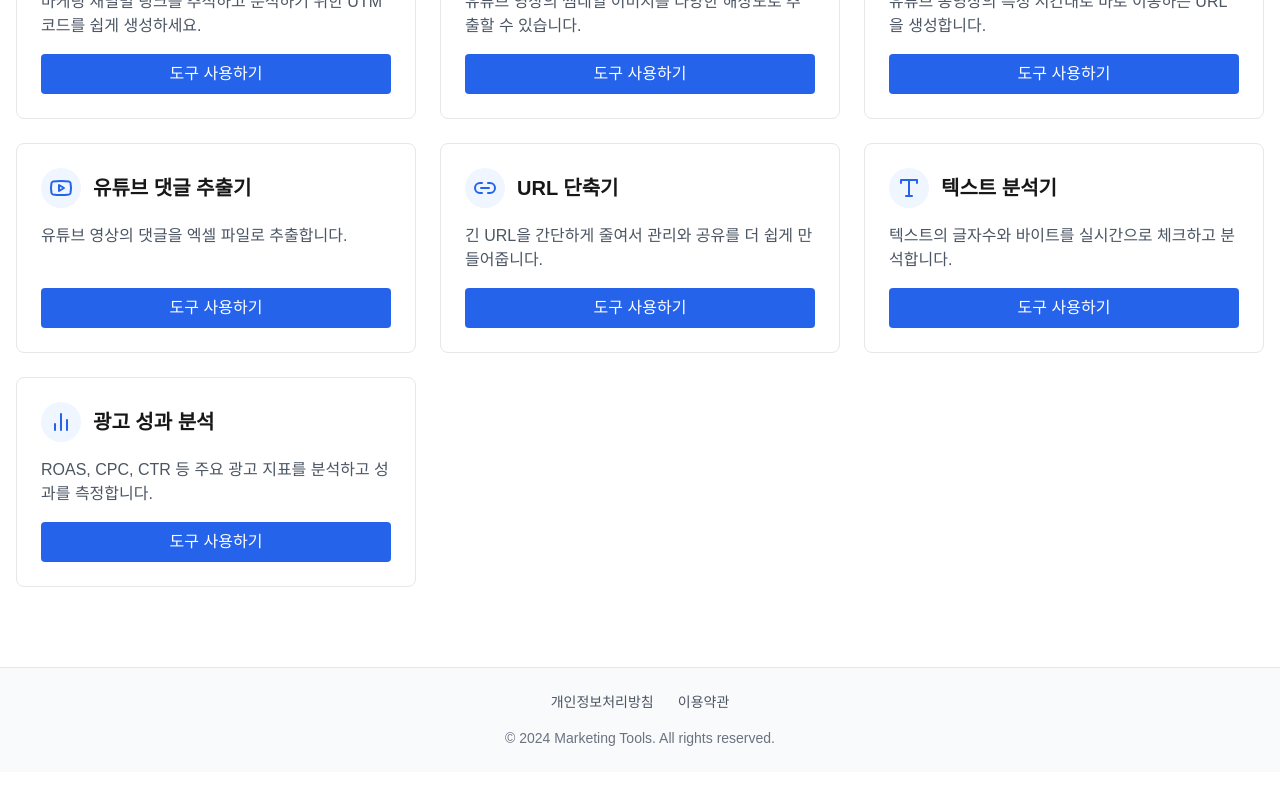
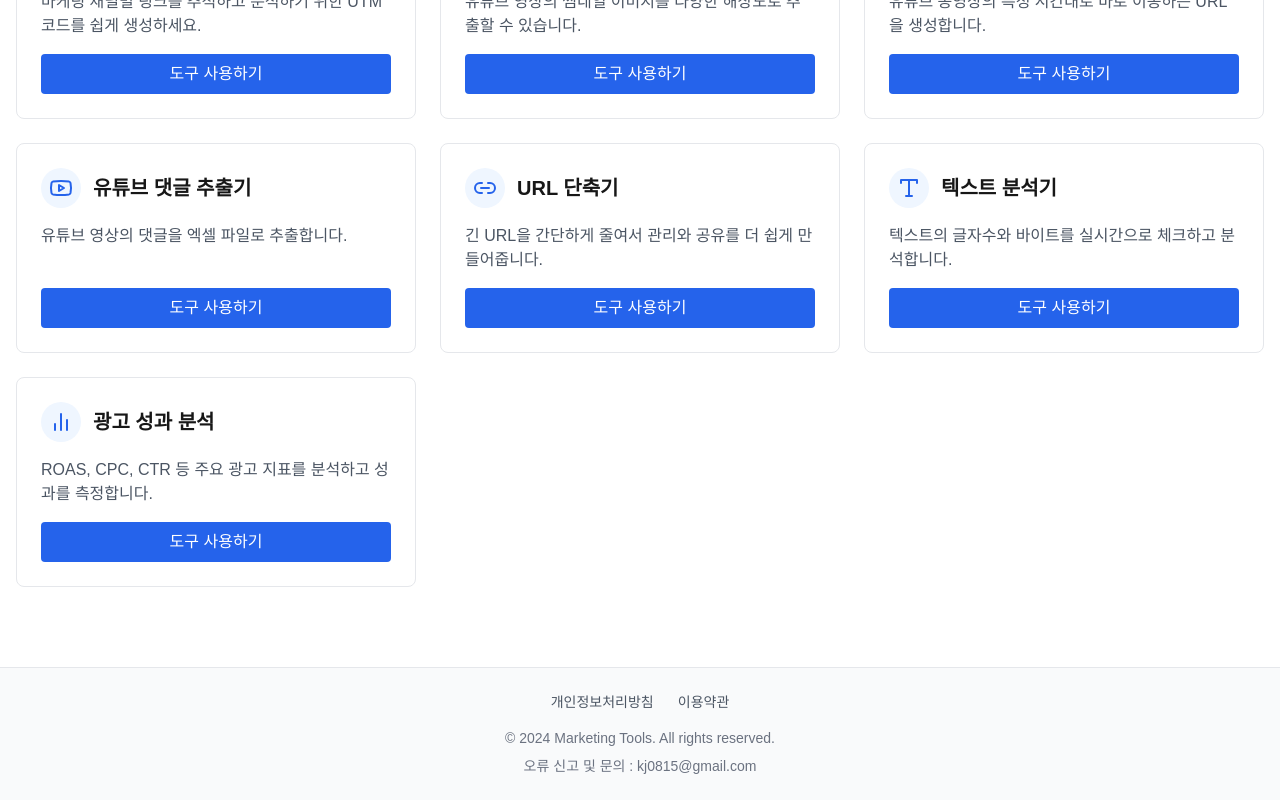
Before and after one commit to greentl0814/mkt-box, a Next.js app: page / in a window 1280 px wide. Shown: the part 191-991 px from the top of the page. Before the commit the page ends 963 px from the top, so only its background shows below. Built offline with nearby package versions, Linux system fonts and the light colour scheme.

Commit message:
footer add

```diff
--- a/components/Footer.js
+++ b/components/Footer.js
@@ -22,6 +22,9 @@
         <p className="text-center text-sm text-gray-500 mt-4">
           © {new Date().getFullYear()} Marketing Tools. All rights reserved.
         </p>
+        <p className="text-center text-sm text-gray-500 mt-2">
+          오류 신고 및 문의 : kj0815@gmail.com
+        </p>
       </div>
     </footer>
   );
```
Lines whose indentation alone changed are shown as unchanged.
